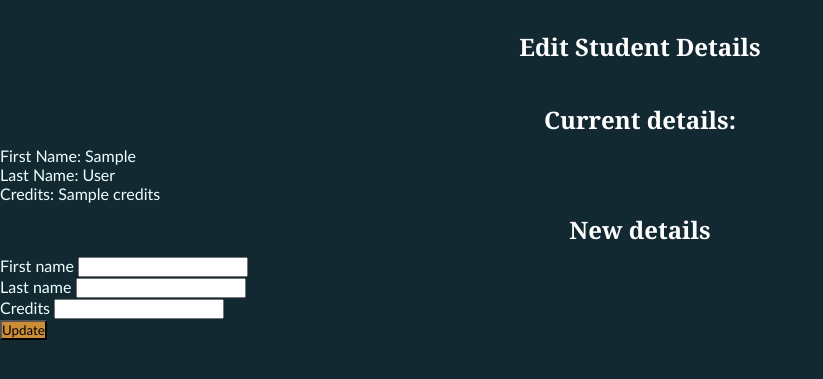
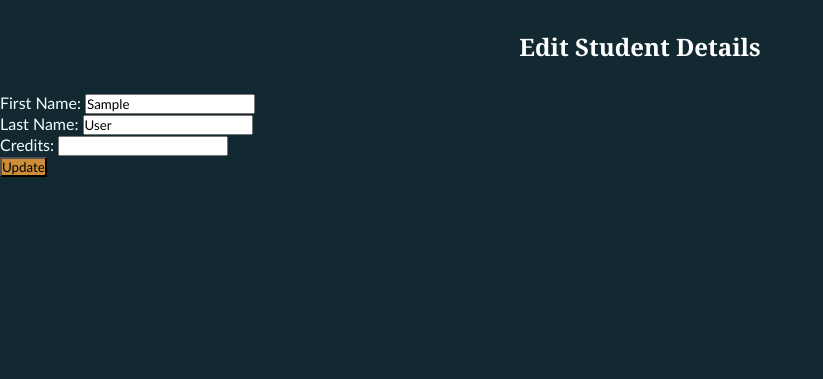
Before and after one commit to mhairilou/yoga_bookings, a Flask app: page /students/1/edit in a window 1280 px wide. Shown: the part 138-517 px from the top of the page, without its empty margins (0-823 px from the left). Run offline with Flask 2, Linux system fonts and the light colour scheme; a database or web service that is not in the repository returns one stand-in record (values such as "Sample title"); some libraries are stand-ins or nearby versions.

Commit message:
tewaking html details

```diff
--- a/yoga_bookings_app/static/style.css
+++ b/yoga_bookings_app/static/style.css
@@ -182,3 +182,8 @@
     margin: 0;
     padding: 0;
 }
+
+
+ul {
+  text-align: center;
+}
--- a/yoga_bookings_app/templates/students/edit.html
+++ b/yoga_bookings_app/templates/students/edit.html
@@ -3,29 +3,24 @@
 
 <h2>Edit Student Details</h2>
 
-<h3>Current details:</h3>
+<form action="/students/{{ student.id }}" method="POST">
 
-<p> First Name: {{student.first_name}} </p>
-<p> Last Name: {{student.last_name}}</p>
-<p> Credits: {{student.credits}}</p>
+<div>
+    <label for="first_name">First Name:</label>
+    <input type="text" id="first_name" name="first_name" value="{{ student.first_name }}">
+</div>
 
-<h3>New details</h3>
-<form action="/students/{{ student.id }}" method="POST">
-    <div>
-        <label for="first_name">First name</label>
-        <input type="text" id="first_name" name="first_name" value="{{ first_name }}">
-    </div>
-    <div>
-        <label for="last_name">Last name</label>
-        <input type="text" id="last_name" name="last_name" value="{{ last_name }}">
-    </div>
-    <div>
-        <label for="credits">Credits</label>
-        <input type="number" id="credits" name="credits" value="{{ credits }}">
-    </div>
-    <div>
-        <input type="submit" value="Update">
-    </div>
+<div>
+    <label for="last_name">Last Name:</label>
+    <input type="text" id="last_name" name="last_name" value="{{ student.last_name }}">
+</div>
+
+<div>
+    <label for="credits">Credits:</label>
+    <input type="number" id="credits" name="credits" value="{{ student.credits }}">
+</div>
+
+
+<input type="submit" value="Update">
 </form>
-
 {% endblock %}
```
Also changed, not shown: yoga_bookings_app/templates/sessions/show.html (+5 -3 lines), yoga_bookings_app/templates/students/show.html (+15 -6 lines).
